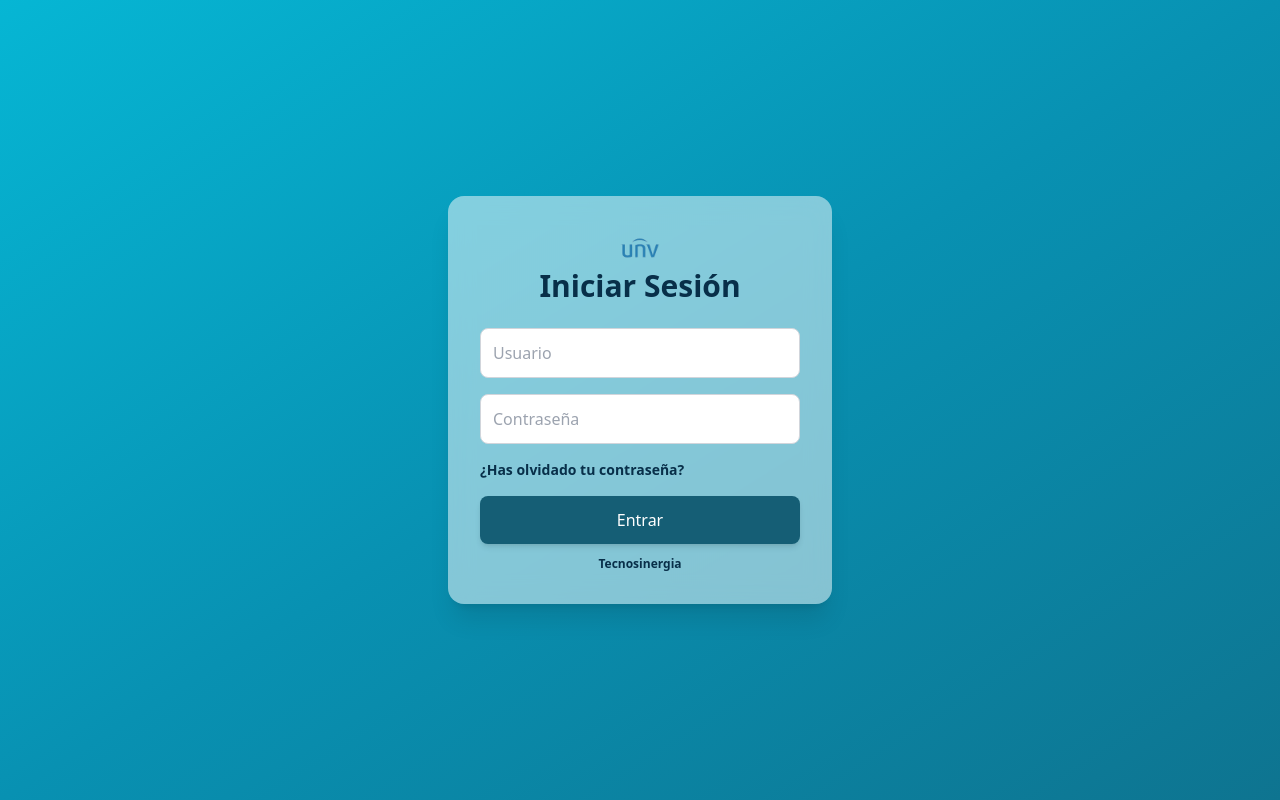
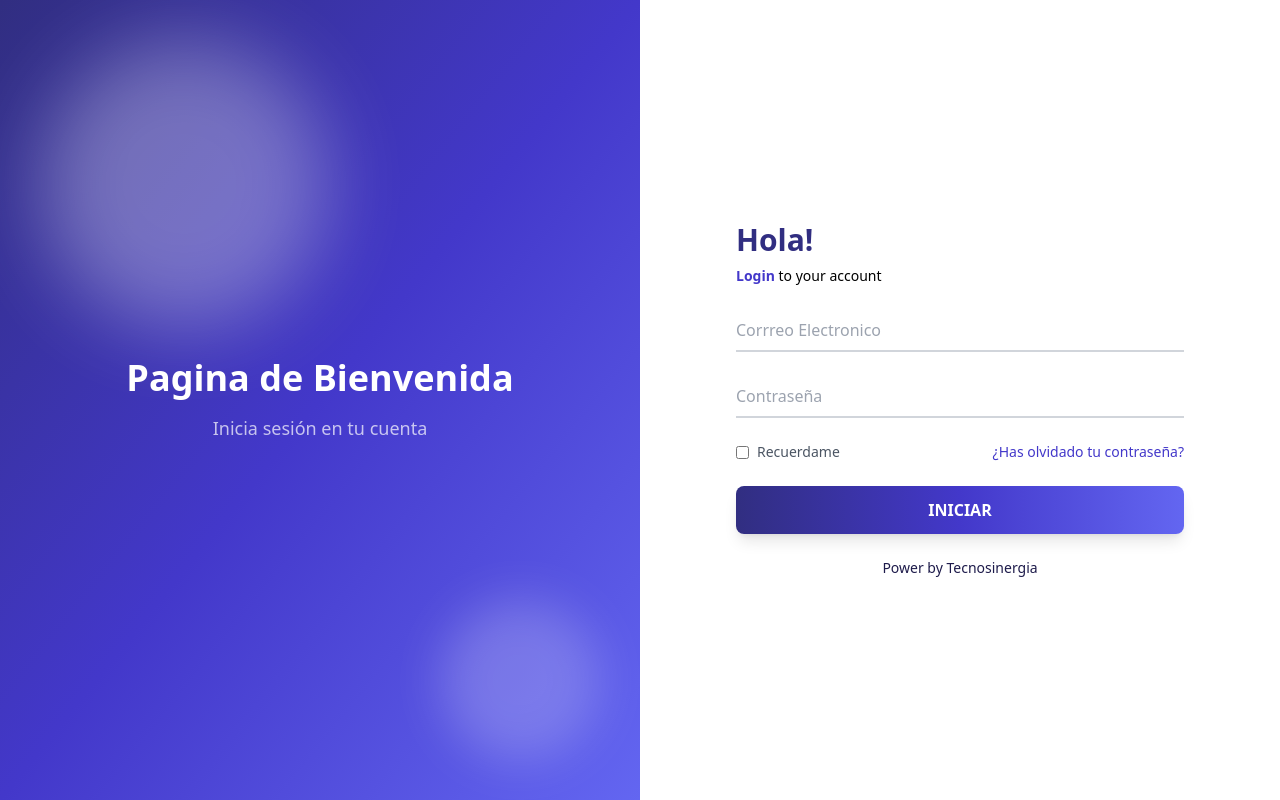
Before and after one commit to Velasco-Tecnosinergia/FrontEnd-Comex, a React (Vite) app in the folder login-app/: page / in a window 1280 px wide. Built offline with nearby package versions, Linux system fonts and the light colour scheme.

Commit message:
refactor(login): redesign login page with modern UI

```diff
--- a/login-app/src/components/Login.tsx
+++ b/login-app/src/components/Login.tsx
@@ -1,20 +1,17 @@
 import { useState, type JSX } from "react";
 
 export default function Login(): JSX.Element {
-  const [username, setUsername] = useState<string>("");
+  const [email, setEmail] = useState<string>("");
   const [password, setPassword] = useState<string>("");
   const [error, setError] = useState<string>("");
 
   const handleLogin = (): void => {
-    if (!username || !password) {
+    if (!email || !password) {
       setError("Por favor, completa todos los campos.");
       return;
     }
 
-    console.log("Usuario:", username);
-    console.log("Contraseña:", password);
-
-    if (username === "admin" && password === "1234") {
+    if (email === "admin" && password === "1234") {
       alert("Login exitoso 🎉");
     } else {
       setError("Credenciales incorrectas.");
@@ -22,43 +19,64 @@ export default function Login(): JSX.Element {
   };
 
   return (
-    <div className="flex justify-center items-center h-screen bg-gradient-to-br from-cyan-500 via-cyan-600 to-cyan-700">
-      <div className="bg-white/50 backdrop-blur-md p-8 rounded-2xl shadow-xl w-96 animate-fadeIn">
-        <img
-            alt="Your Company"
-            src="/src/assets/uniview_mexico.png"
-            className="mx-auto h-10 w-auto"
+    <div className="flex flex-col md:flex-row h-screen">
+      {/* Panel izquierdo con degradado y formas */}
+      <div className="hidden md:flex md:w-1/2 bg-gradient-to-br from-indigo-900 via-indigo-700 to-indigo-500 items-center justify-center relative overflow-hidden">
+        <div className="text-center text-white px-6 z-10">
+          <h1 className="text-4xl font-bold mb-4">Pagina de Bienvenida</h1>
+          <p className="text-lg opacity-70">Inicia sesión en tu cuenta</p>
+        </div>
+        {/* círculos decorativos */}
+        <div className="absolute w-72 h-72 bg-white/30 rounded-full top-10 left-10 blur-2xl animate-pulse"></div>
+        <div className="absolute w-40 h-40 bg-white/20 rounded-full bottom-10 right-10 blur-xl animate-pulse"></div>
+      </div>
+
+      {/* Panel derecho - Login */}
+      <div className="flex w-full md:w-1/2 items-center justify-center p-8 bg-white">
+        <div className="w-full max-w-md">
+          <h2 className="text-3xl font-bold text-indigo-900 mb-2">Hola!</h2>
+          <p className="text-sm mb-6">
+            <span className="text-indigo-700 font-semibold">Login</span> to your account
+          </p>
+
+          <input
+            type="email"
+            placeholder="Corrreo Electronico"
+            value={email}
+            onChange={(e) => setEmail(e.target.value)}
+            className="w-full border-b-2 border-gray-300 focus:border-indigo-700 outline-none py-2 mb-6 text-gray-700"
           />
-        <h2 className="text-3xl font-bold text-center mb-6 text-sky-950">
-          Iniciar Sesión
-        </h2>
-        <input
-          type="text"
-          placeholder="Usuario"
-          value={username}
-          onChange={(e) => setUsername(e.target.value)}
-          className="w-full p-3 border border-gray-300 rounded-lg mb-4 focus:outline-none focus:ring-2 focus:ring-sky-700 transition"
-        />
+
           <input
             type="password"
             placeholder="Contraseña"
             value={password}
             onChange={(e) => setPassword(e.target.value)}
-          className="w-full p-3 border border-gray-300 rounded-lg mb-4 focus:outline-none focus:ring-2 focus:ring-sky-700 transition"
+            className="w-full border-b-2 border-gray-300 focus:border-indigo-700 outline-none py-2 mb-6 text-gray-700"
           />
-        {error && <p className="text-red-500 text-sm mb-3">{error}</p>}
-        <div className="text-sm pb-4">
-        <a href="#" className="font-semibold text-sky-950 hover:text-indigo-700">
+
+          {error && <p className="text-red-500 text-sm mb-4">{error}</p>}
+
+          <div className="flex justify-between items-center text-sm mb-6">
+            <label className="flex items-center text-gray-600">
+              <input type="checkbox" className="mr-2" /> Recuerdame
+            </label>
+            <a href="#" className="text-indigo-700 hover:underline">
               ¿Has olvidado tu contraseña?
             </a>
           </div>
+
           <button
             onClick={handleLogin}
-          className="w-full bg-cyan-800 text-white py-3 rounded-lg hover:bg-cyan-900 transition shadow-md hover:shadow-lg"
+            className="w-full bg-gradient-to-r from-indigo-900 via-indigo-700 to-indigo-500 text-white font-semibold py-3 rounded-lg shadow-lg hover:opacity-80 transition"
           >
-          Entrar
+            INICIAR
           </button>
-        <h3 className="text-xs font-bold text-center mt-3 text-sky-950">Tecnosinergia</h3>
+
+          <p className="mt-6 text-center text-sm text-indigo-950">
+            Power by Tecnosinergia
+          </p>
+        </div>
       </div>
     </div>
   );
```
Lines whose indentation alone changed are shown as unchanged.
